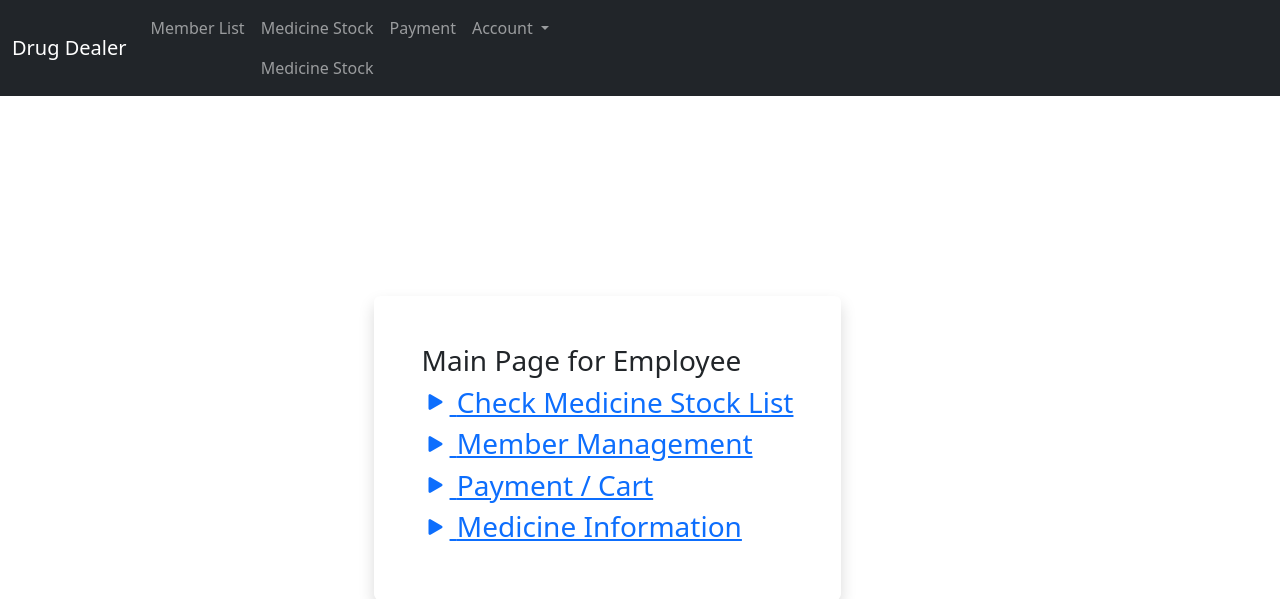
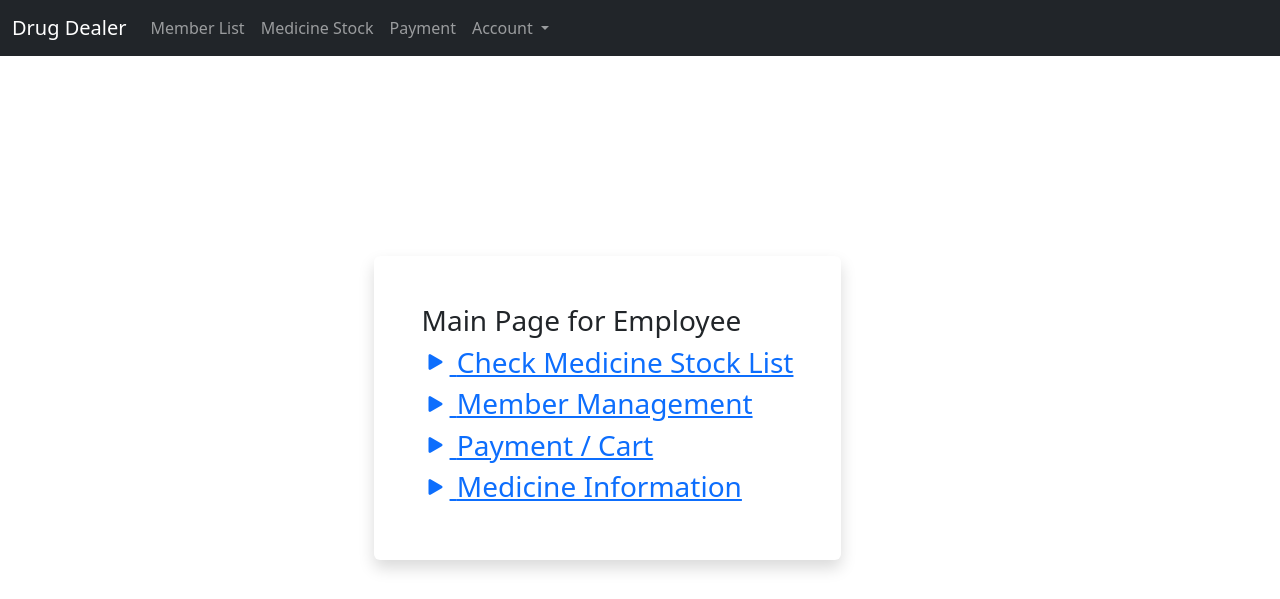
Before and after one commit to apivit45muic/DrugDealer, a Flask app: page /index_employee/ in a window 1280 px wide. Shown: the top 599 px of the page. Run offline with Flask 2, Linux system fonts and the light colour scheme; some libraries are stand-ins or nearby versions.

Commit message:
fix navbar's button, Medicine Stock" redirection.

```diff
--- a/DrugDealer_WebApp/app.py
+++ b/DrugDealer_WebApp/app.py
@@ -99,8 +99,8 @@ def users():
     else:
         return render_template('users.html')
 
-@app.route('/stock-employee/')
-def stock_employee():
+@app.route('/stock/')
+def stock():
     try:
         username = session['username']
     except:
@@ -110,25 +110,29 @@ def stock_employee():
     queryStatement = f"SELECT * FROM medicine"
     cur.execute(queryStatement)
     medsList = cur.fetchall()
-    return render_template("stock-employee.html", medsList=medsList)
+    if session['userroleid'] == str(2):
+    	return render_template('stock-admin.html', medicines=medsList)
+    else:
+    	return render_template('stock-employee.html', medsList=medsList)
 
-@app.route('/stock-admin/')
-def stock_admin():
-    try:
-        username = session['username']
-    except:
-        flash('Please sign in first', 'danger')
-        return redirect('/login')
 
-    cur = mysql.connection.cursor()
-    queryStatement = f"SELECT * FROM medicine"
-    print(queryStatement)
-    result_value = cur.execute(queryStatement)
-    if result_value > 0:
-        medicines = cur.fetchall()
-        return render_template('stock-admin.html', medicines=medicines)
-    else:
-        return render_template('stock-admin.html')
+# @app.route('/stock-admin/')
+# def stock_admin():
+#     try:
+#         username = session['username']
+#     except:
+#         flash('Please sign in first', 'danger')
+#         return redirect('/login')
+
+#     cur = mysql.connection.cursor()
+#     queryStatement = f"SELECT * FROM medicine"
+#     print(queryStatement)
+#     result_value = cur.execute(queryStatement)
+#     if result_value > 0:
+#         medicines = cur.fetchall()
+#         return render_template('stock-admin.html', medicines=medicines)
+#     else:
+#         return render_template('stock-admin.html')
 
 @app.route('/addmed/', methods=['GET', 'POST'])
 def addmed():
--- a/DrugDealer_WebApp/templates/index_admin.html
+++ b/DrugDealer_WebApp/templates/index_admin.html
@@ -4,7 +4,7 @@
 <div class="shadow p-5 mb-5 bg-body rounded" style="margin: 200px 100px 100px 35px;">
     <div class="jumbotron my-auto">
       <h3>Main Page for Admin</h3>
-      <a href="{{ url_for('stock_admin') }}">
+      <a href="{{ url_for('stock') }}">
       <h3 class="display-7">
         <i class="bi bi-play-fill">
         </i>Check and Add Medicine Stock List</h3>
--- a/DrugDealer_WebApp/templates/index_employee.html
+++ b/DrugDealer_WebApp/templates/index_employee.html
@@ -4,7 +4,7 @@
 <div class="shadow p-5 mb-5 bg-body rounded" style="margin: 200px 100px 100px 35px;">
     <div class="jumbotron my-auto">
       <h3>Main Page for Employee</h3>
-      <a href="{{ url_for('stock_employee') }}">
+      <a href="{{ url_for('stock') }}">
       <h3 class="display-7">
         <i class="bi bi-play-fill">
         </i>Check Medicine Stock List</h3>
--- a/DrugDealer_WebApp/templates/navbar.html
+++ b/DrugDealer_WebApp/templates/navbar.html
@@ -13,8 +13,7 @@
             <a class="nav-link" href="{{ url_for('members') }}">Member List</a>
           </li>
           <li class="nav-item">
-              <a class="nav-link" href="{{ url_for('stock_admin') }}">Medicine Stock</a>
-              <a class="nav-link" href="{{ url_for('stock_employee') }}">Medicine Stock</a>
+              <a class="nav-link" href="{{ url_for('stock') }}">Medicine Stock</a>
           </li>
           <li class="nav-item">
             <a class="nav-link" href="{{ url_for('payment') }}">Payment</a>
```
